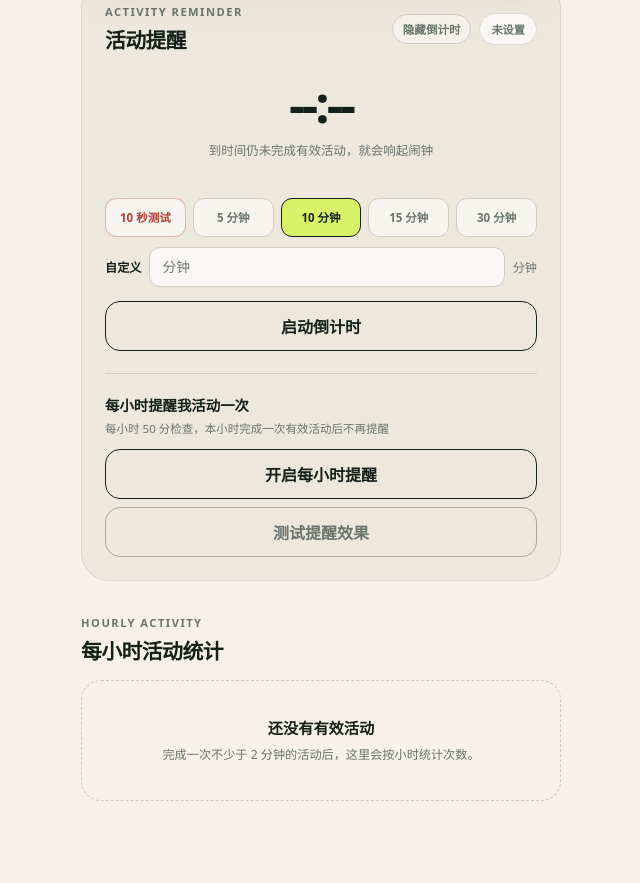
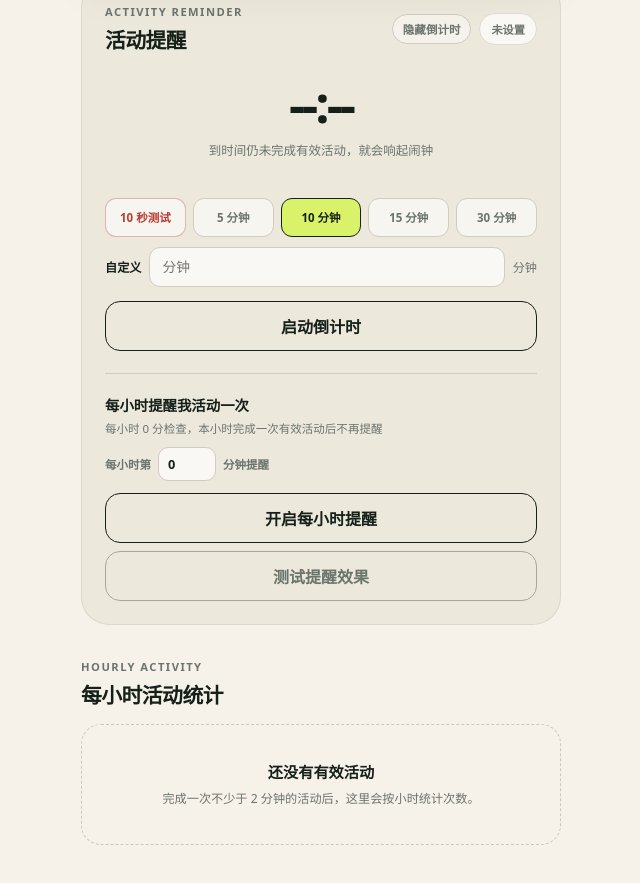
Before and after one commit to achievingKoala/Moment-count, a plain HTML site: page index.html in a window 1280 px wide. Shown: the part 715-1598 px from the top of the page, without its empty margins (319-959 px from the left). Before the commit the page ends 1564 px from the top, so only its background shows below. Drawn offline with Linux system fonts and the light colour scheme.

Commit message:
flexible time hint

```diff
--- a/index.html
+++ b/index.html
@@ -311,6 +311,29 @@ h2 { margin-bottom: 0; font-size: 1.3rem; letter-spacing: -0.025em; }
 
 .daily-reminder strong { font-size: 0.9rem; }
 .daily-reminder p { margin: 5px 0 0; color: var(--muted); font-size: 0.72rem; line-height: 1.45; }
+.hourly-minute-setting {
+  display: flex;
+  align-items: center;
+  gap: 7px;
+  margin-top: 10px;
+  color: var(--muted);
+  font-size: 0.72rem;
+  font-weight: 750;
+}
+
+.hourly-minute-setting input {
+  width: 58px;
+  height: 34px;
+  border: 1px solid #d0ccc1;
+  border-radius: 10px;
+  padding: 0 9px;
+  color: var(--ink);
+  background: rgba(255,255,255,0.7);
+  font: inherit;
+  font-size: 0.8rem;
+  font-weight: 800;
+}
+
 .daily-reminder-button { grid-column: 1 / -1; margin-top: 0; }
 .daily-reminder-button.is-active { color: white; background: var(--ink); }
 .daily-reminder-test { grid-column: 1 / -1; margin-top: -4px; border-color: #aaa69b; color: var(--muted); }
@@ -469,7 +492,12 @@ h2 { margin-bottom: 0; font-size: 1.3rem; letter-spacing: -0.025em; }
         <div class="daily-reminder">
           <div>
             <strong>每小时提醒我活动一次</strong>
-            <p id="dailyReminderHint">每小时 50 分检查，本小时完成一次有效活动后不再提醒</p>
+            <p id="dailyReminderHint">每小时固定分钟检查，本小时完成一次有效活动后不再提醒</p>
+            <label class="hourly-minute-setting" for="hourlyReminderMinute">
+              每小时第
+              <input id="hourlyReminderMinute" type="number" inputmode="numeric" min="0" max="59" step="1" aria-label="每小时提醒分钟" />
+              分钟提醒
+            </label>
           </div>
           <button class="reminder-action daily-reminder-button" id="dailyReminderButton" type="button">开启每小时提醒</button>
           <button class="reminder-action daily-reminder-test" id="dailyReminderTestButton" type="button">测试提醒效果</button>
@@ -513,8 +541,9 @@ h2 { margin-bottom: 0; font-size: 1.3rem; letter-spacing: -0.025em; }
   const REMINDER_KEY = "move-two-minutes.reminder.v1";
   const DAILY_REMINDER_KEY = "move-two-minutes.daily-reminder.v1";
   const COUNTDOWN_HIDDEN_KEY = "move-two-minutes.countdown-hidden.v1";
+  const HOURLY_REMINDER_MINUTE_KEY = "move-two-minutes.hourly-reminder-minute.v1";
   const DAILY_TARGET_COUNT = 8;
-  const HOURLY_REMINDER_MINUTE = 50;
+  const DEFAULT_HOURLY_REMINDER_MINUTE = 50;
 
   const elements = {
     todayLabel: document.querySelector("#todayLabel"),
@@ -542,6 +571,7 @@ h2 { margin-bottom: 0; font-size: 1.3rem; letter-spacing: -0.025em; }
     reminderButton: document.querySelector("#reminderButton"),
     alarmPlayButton: document.querySelector("#alarmPlayButton"),
     alarmAudio: document.querySelector("#alarmAudio"),
+    hourlyReminderMinute: document.querySelector("#hourlyReminderMinute"),
     dailyReminderButton: document.querySelector("#dailyReminderButton"),
     dailyReminderTestButton: document.querySelector("#dailyReminderTestButton"),
     dailyReminderHint: document.querySelector("#dailyReminderHint")
@@ -558,6 +588,7 @@ h2 { margin-bottom: 0; font-size: 1.3rem; letter-spacing: -0.025em; }
   let dailyReminder = readDailyReminder();
   let dailyReminderTimerId = null;
   let countdownModeHidden = readCountdownModeHidden();
+  let hourlyReminderMinute = readHourlyReminderMinute();
 
   function safeParse(key, fallback) {
     try {
@@ -613,6 +644,16 @@ h2 { margin-bottom: 0; font-size: 1.3rem; letter-spacing: -0.025em; }
     localStorage.setItem(COUNTDOWN_HIDDEN_KEY, countdownModeHidden ? "true" : "false");
   }
 
+  function readHourlyReminderMinute() {
+    const value = Number(localStorage.getItem(HOURLY_REMINDER_MINUTE_KEY));
+    if (!Number.isInteger(value) || value < 0 || value > 59) return DEFAULT_HOURLY_REMINDER_MINUTE;
+    return value;
+  }
+
+  function saveHourlyReminderMinute() {
+    localStorage.setItem(HOURLY_REMINDER_MINUTE_KEY, String(hourlyReminderMinute));
+  }
+
   function renderCountdownMode() {
     const isHidden = countdownModeHidden && reminder === null;
     elements.reminderCard.classList.toggle("is-countdown-hidden", isHidden);
@@ -635,26 +676,31 @@ h2 { margin-bottom: 0; font-size: 1.3rem; letter-spacing: -0.025em; }
     return records.some((record) => hourlyKey(record.endTime) === key);
   }
 
+  function formatHourlyReminderMinute() {
+    return `${hourlyReminderMinute} 分`;
+  }
+
   function nextDailyReminderDate() {
     const now = new Date();
     const next = new Date();
-    next.setMinutes(HOURLY_REMINDER_MINUTE, 0, 0);
+    next.setMinutes(hourlyReminderMinute, 0, 0);
     if (next <= now) next.setHours(next.getHours() + 1);
     return next;
   }
 
   function renderDailyReminder() {
+    elements.hourlyReminderMinute.value = String(hourlyReminderMinute);
     if (dailyReminder === null) {
       elements.dailyReminderButton.textContent = "开启每小时提醒";
       elements.dailyReminderButton.classList.remove("is-active");
-      elements.dailyReminderHint.textContent = "每小时 50 分检查，本小时完成一次有效活动后不再提醒";
+      elements.dailyReminderHint.textContent = `每小时 ${formatHourlyReminderMinute()}检查，本小时完成一次有效活动后不再提醒`;
       return;
     }
     elements.dailyReminderButton.textContent = "关闭每小时提醒";
     elements.dailyReminderButton.classList.add("is-active");
     elements.dailyReminderHint.textContent = hasActivityThisHour()
-      ? "本小时已完成，下个小时 50 分继续检查"
-      : "已开启，每小时 50 分提醒";
+      ? `本小时已完成，下个小时 ${formatHourlyReminderMinute()}继续检查`
+      : `已开启，每小时 ${formatHourlyReminderMinute()}提醒`;
   }
 
   function scheduleDailyReminder() {
@@ -726,6 +772,20 @@ h2 { margin-bottom: 0; font-size: 1.3rem; letter-spacing: -0.025em; }
     }, 3000);
 
     showActivityNotification();
+  }
+
+  function updateHourlyReminderMinute() {
+    if (elements.hourlyReminderMinute.value === "") return;
+    const value = Number(elements.hourlyReminderMinute.value);
+    if (!Number.isInteger(value) || value < 0 || value > 59) {
+      elements.hourlyReminderMinute.value = String(hourlyReminderMinute);
+      showToast("请输入 0–59 分钟");
+      return;
+    }
+    hourlyReminderMinute = value;
+    saveHourlyReminderMinute();
+    scheduleDailyReminder();
+    showToast(`每小时第 ${formatHourlyReminderMinute()}提醒`);
   }
 
   function saveRecords() {
@@ -1114,6 +1174,8 @@ h2 { margin-bottom: 0; font-size: 1.3rem; letter-spacing: -0.025em; }
 
     elements.dailyReminderButton.addEventListener("click", toggleDailyReminder);
     elements.dailyReminderTestButton.addEventListener("click", testDailyReminder);
+    elements.hourlyReminderMinute.addEventListener("input", updateHourlyReminderMinute);
+    elements.hourlyReminderMinute.addEventListener("change", updateHourlyReminderMinute);
 
     document.addEventListener("visibilitychange", () => {
       if (!document.hidden) {
```
